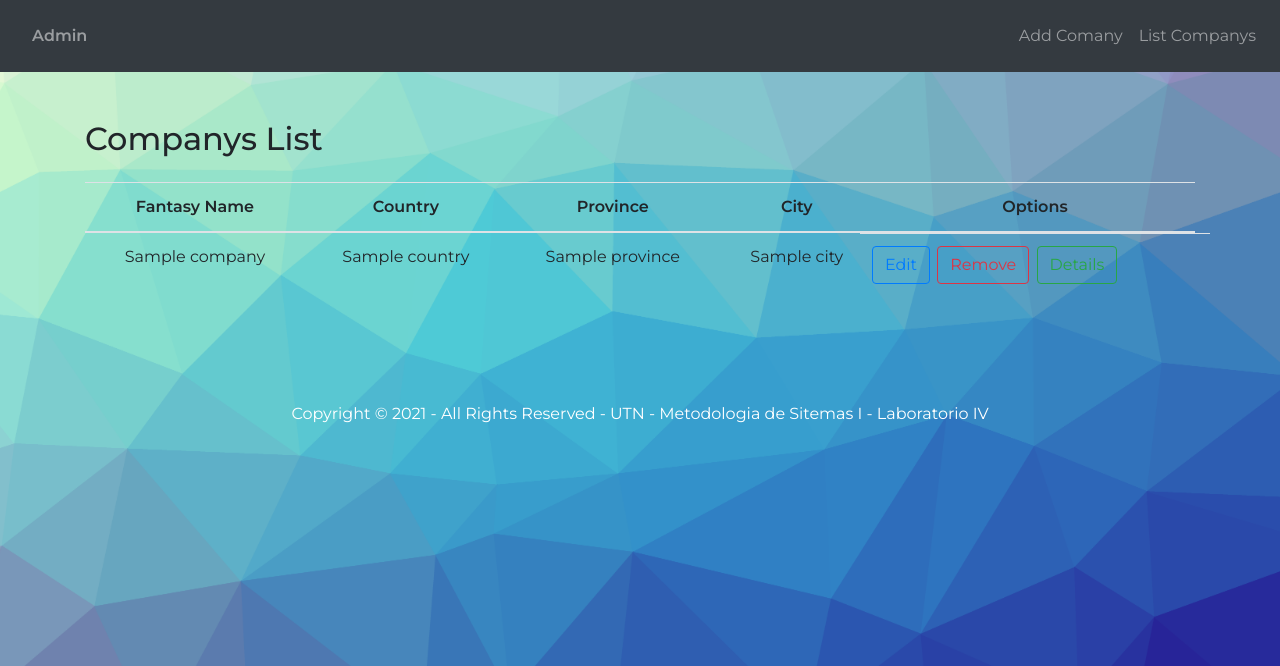
After one commit to NicolasGonza27/TPFinalLabIV2021, a PHP site: template Views/company-list.php in a window 1280 px wide. The commit adds this page. Shown: the top 666 px of the page. Run offline with PHP 8.4, Linux system fonts and the light colour scheme; the template is opened without the code that fills it: most values are stand-ins (such as "Sample title", 1, 10 or a date in 2020); some libraries are stand-ins or nearby versions.

Commit message:
Add y list de Companys creadas

```diff
--- a/Controllers/AdminController.php
+++ b/Controllers/AdminController.php
@@ -12,7 +12,11 @@
             $this->admin = new Admin("1", "123", "Admin", "Istrador", "12345678", "admin@gmail.com", true);
         }
 
-        public function ShowAdminHomeView() {
+        public function ShowAdminHomeView($valid = 0) {
+            if ($valid = 1) {
+                $admin = $this->admin;
+            }
+
             require_once(VIEWS_PATH."admin-home.php");
         }
 
--- a/Views/admin-nav.php
+++ b/Views/admin-nav.php
@@ -1,13 +1,16 @@
 <nav class="navbar navbar-expand-lg  navbar-dark bg-dark">
-     <span class="navbar-text">
-          <strong>Admin</strong>
-     </span>
+     <a class="nav-link" href="<?php echo FRONT_ROOT ?>Admin/ShowAdminHomeView/1">
+          <span class="navbar-text">
+               <strong>Admin</strong>
+          </span>
+     </a>
+
      <ul class="navbar-nav ml-auto">
           <li class="nav-item">
-               <a class="nav-link" href="<?php echo FRONT_ROOT ?>Admin/ShowAddComanyView">Add Comany</a>
+               <a class="nav-link" href="<?php echo FRONT_ROOT ?>Company/ShowAddCompanyView">Add Comany</a>
           </li>
           <li class="nav-item">
-               <a class="nav-link" href="<?php echo FRONT_ROOT ?>Admin/ShowCompanyListView">List Companys</a>
+               <a class="nav-link" href="<?php echo FRONT_ROOT ?>Company/ShowCompanyListView">List Companys</a>
           </li>
      </ul>
 </nav>
--- /dev/null
+++ b/Views/company-list.php
@@ -0,0 +1,51 @@
+<?php
+    require_once('admin-nav.php');
+?>
+<main class="py-5">
+    <section id="listado" class="mb-5">
+        <div class="container">
+            <h2 class="mb-4">Companys List</h2>
+
+            <table class="table">
+                <thead class="">
+                    <tr>
+                        <th class="text-center">Fantasy Name</th>
+                        <th class="text-center">Country</th>
+                        <th class="text-center">Province</th>
+                        <th class="text-center">City</th>
+                        <th class="text-center">Options</th>
+                    </tr>
+                </thead>
+                <tbody class="">
+                    <?php
+                        if($companyList) {
+                            foreach ($companyList as $company) {
+                    ?>
+                        <tr>
+                            <td class="text-center"><?= $company->getFantasyName() ?></td>
+                            <td class="text-center"><?= $company->getCountry() ?></td>
+                            <td class="text-center"><?= $company->getProvince() ?></td>
+                            <td class="text-center"><?= $company->getCity() ?></td>
+                            <td class="text-center row">
+                                <form action="<?php echo FRONT_ROOT . "Sala/ShowSalaDashboardView" ?>" method="post">
+                                    <button type="button" class="btn btn-outline-primary" data-toggle="modal" data-target="<?php echo "#modal" . $company->getCompanyId(); ?>">Edit</button>
+                                    <button type="button" class="btn btn-outline-danger" style="margin-left: 3px;"  data-toggle="modal" data-target="<?php echo "#modalEliminar" .  $company->getCompanyId();?>">Remove</button>
+                                    <input type="text" class="hidden" name="id" value="<?php echo $company->getCompanyId() ?>">
+                                    <button type="submit" class="btn btn-outline-success" style="margin-left: 3px;">Details</button>
+                                </form>
+                            </td>
+                        </tr>
+
+                    <?php   }
+                        }
+                        else {
+                    ?>
+
+                        <td colspan = 7 class="text-center"><strong>THIS TABLE IS EMPTY</strong></td>
+
+                    <?php  } ?>
+                </tbody>
+            </table>
+        </div>
+    </section>
+</main>
```
Also changed, not shown: Controllers/CompanyController.php (+7 -3 lines), Data/companys.json (+8 -0 lines), Views/company-add.php (added, +41 -0 lines).
